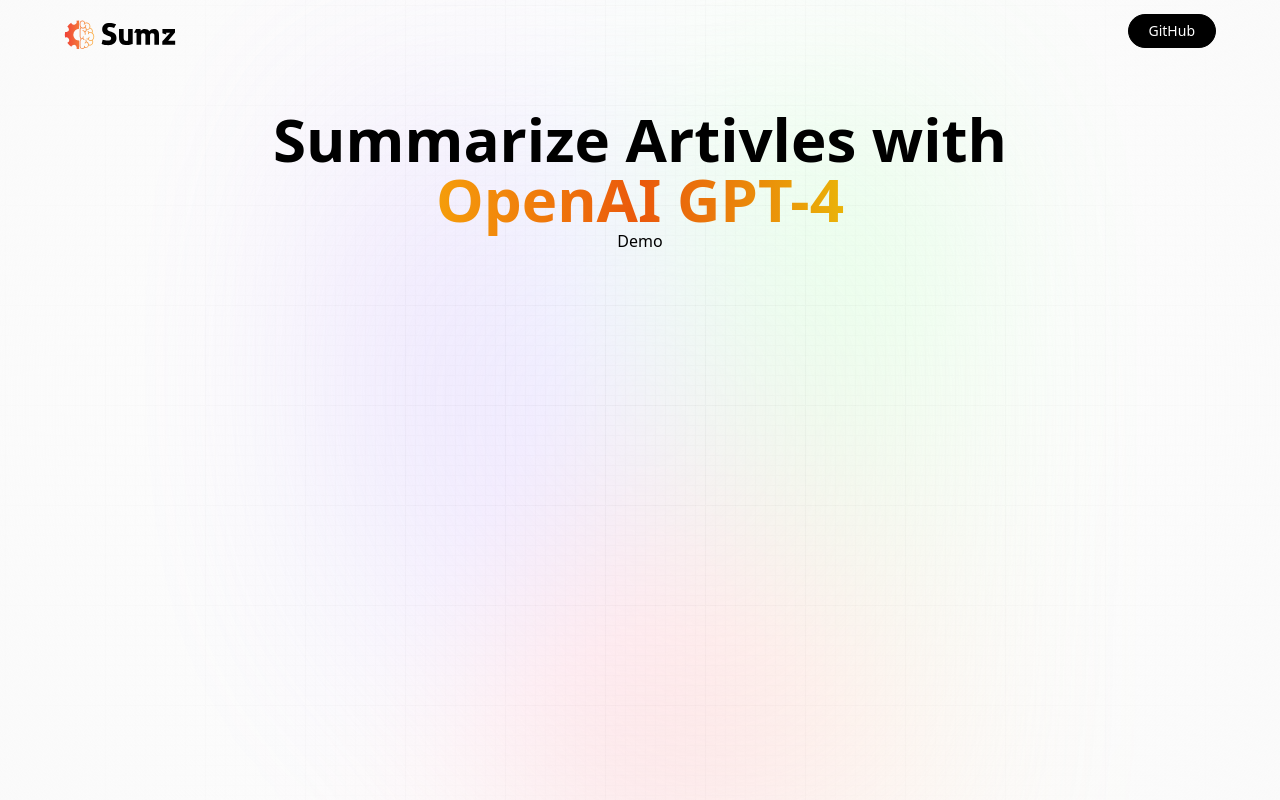
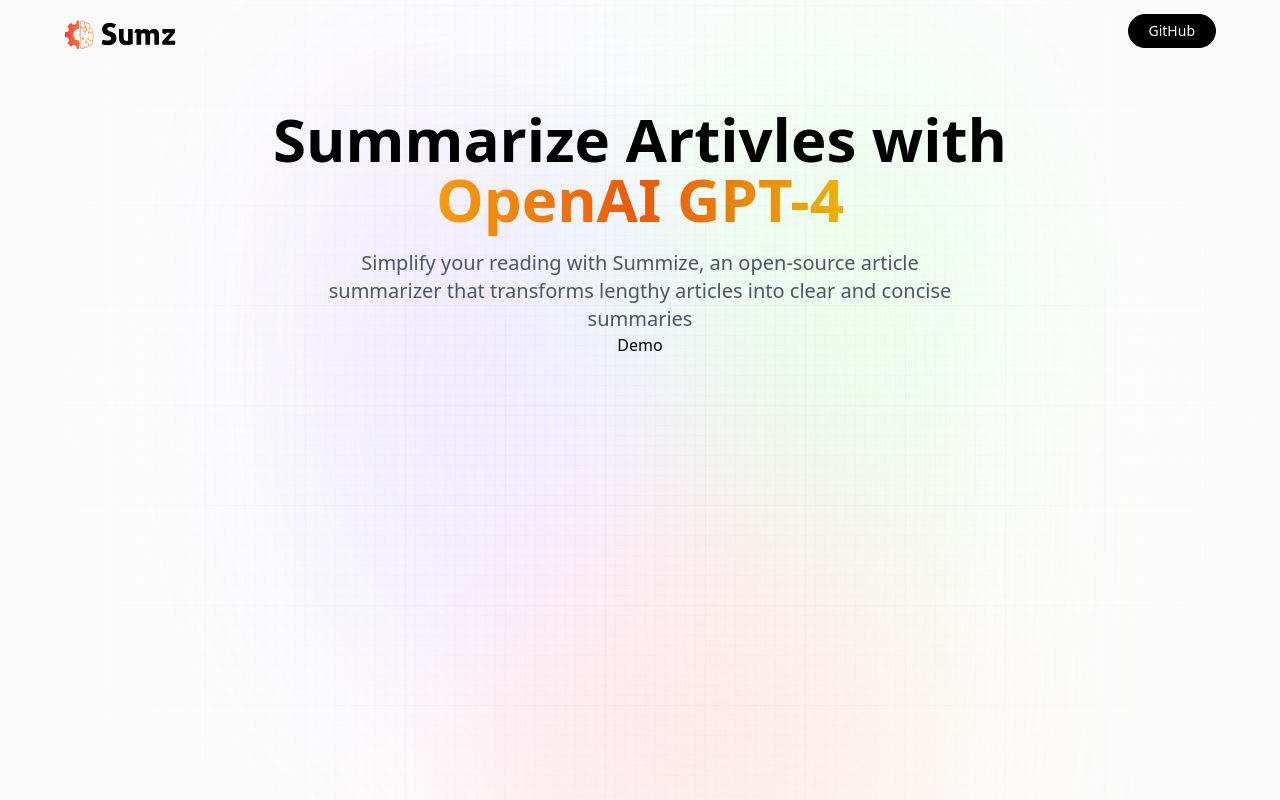
Before and after one commit to Sing-Kai/ai-summariser, a React (Vite) app: page / in a window 1280 px wide. Built offline with nearby package versions, Linux system fonts and the light colour scheme; a web font is replaced by a local one.

Commit message:
hero section

```diff
--- a/src/components/Hero.jsx
+++ b/src/components/Hero.jsx
@@ -10,9 +10,13 @@
       </nav>
 
       <h1 className='head_text'>
-        Summarize Artivles with <br/>
+        Summarize Artivles with <br className="max-md:hidden"/>
         <span className='orange_gradient'>OpenAI GPT-4</span>
       </h1>
+      <h2 className='desc'>
+        Simplify your reading with Summize, an open-source article summarizer
+        that transforms lengthy articles into clear and concise summaries
+      </h2>
     </header>
   )
 }
```
